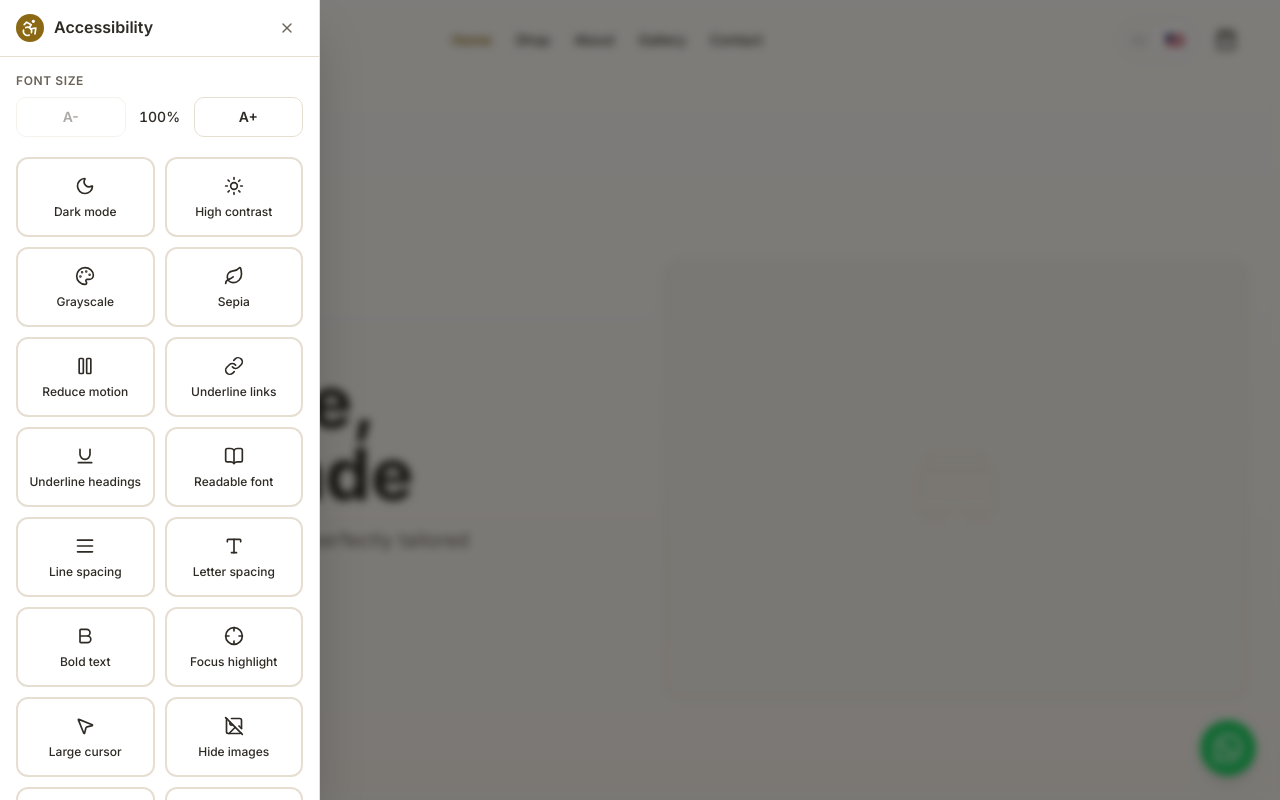
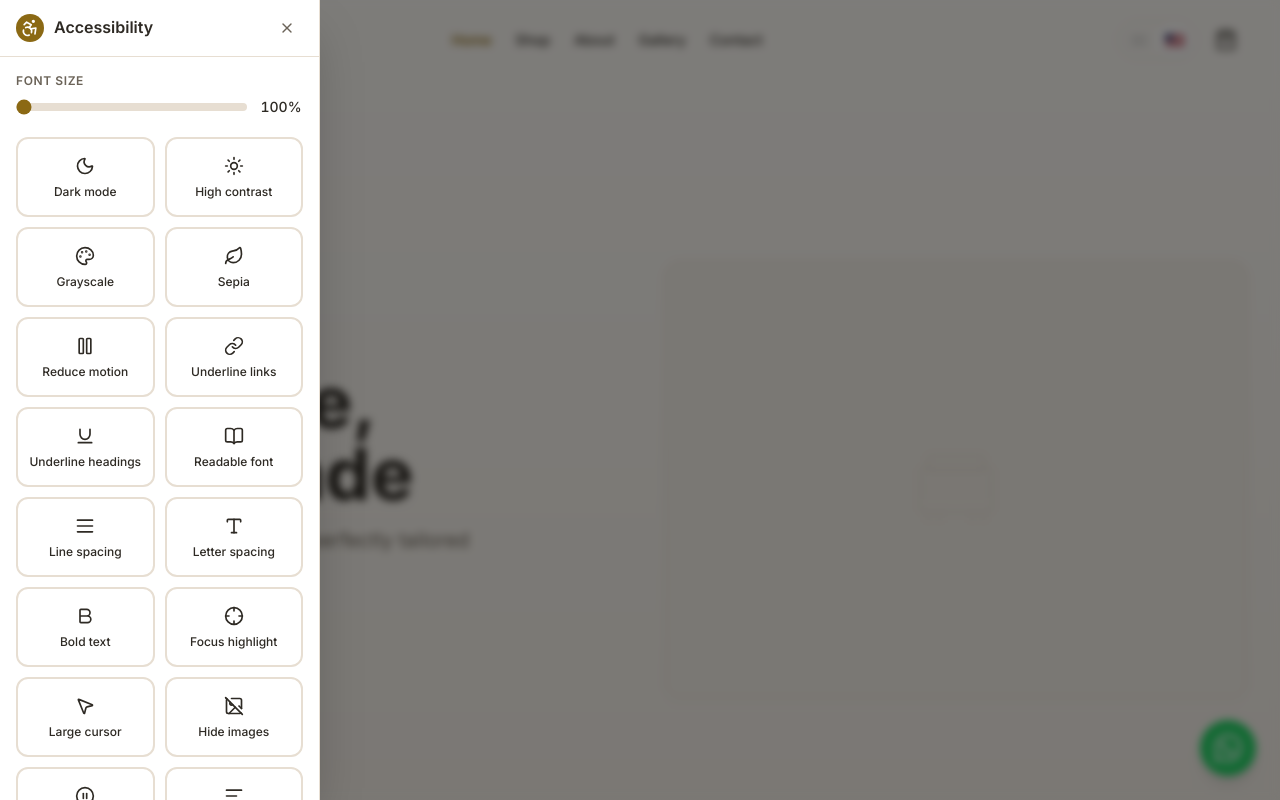
Before and after one commit to Omril7/luma, a Next.js app: page /en in a window 1280 px wide. Both pictures are taken after a click on the button 48 px from the left and 752 px from the top of the page. Shown: the top 800 px of the page. Built offline with nearby package versions, Linux system fonts and the light colour scheme.

Commit message:
Replace A11y font-size stepper with a 100-150% range slider

```diff
--- a/src/components/A11yWidget.tsx
+++ b/src/components/A11yWidget.tsx
@@ -56,11 +56,11 @@ const OPTIONS: Option[] = [
   { key: 'readingGuide', Icon: AlignLeft },
 ]
 
-const FONT_STEP_LABELS = ['100%', '115%', '130%', '150%']
-const FONT_SCALES = [1, 1.15, 1.3, 1.5]
+const FONT_MIN = 100
+const FONT_MAX = 150
 
 const DEFAULT_PREFS: A11yPrefs = {
-  fontStep: 0,
+  fontPercent: 100,
   contrast: false,
   dark: false,
   grayscale: false,
@@ -94,7 +94,7 @@ export function A11yWidget() {
   // Sync all prefs to <html> data attributes
   useEffect(() => {
     const html = document.documentElement
-    html.style.setProperty('--font-scale', String(FONT_SCALES[a11y.fontStep] ?? 1))
+    html.style.setProperty('--font-scale', String(a11y.fontPercent / 100))
     html.setAttribute('data-contrast', a11y.contrast ? 'true' : '')
     html.setAttribute('data-reduce-motion', a11y.noMotion ? 'true' : '')
     html.setAttribute('data-underline-links', a11y.links ? 'true' : '')
@@ -145,7 +145,7 @@ export function A11yWidget() {
     }
   }, [open])
 
-  const hasActive = a11y.fontStep > 0 || OPTIONS.some(({ key }) => a11y[key])
+  const hasActive = a11y.fontPercent > 100 || OPTIONS.some(({ key }) => a11y[key])
 
   const resetAll = () => setA11y(DEFAULT_PREFS)
 
@@ -274,26 +274,21 @@ export function A11yWidget() {
                 <p className="mb-2 text-xs font-semibold uppercase tracking-wider text-text-muted">
                   {t('fontSize')}
                 </p>
-                <div className="flex items-center gap-2">
-                  <button
-                    onClick={() => setA11y({ fontStep: Math.max(0, a11y.fontStep - 1) })}
-                    disabled={a11y.fontStep === 0}
-                    aria-label={t('decrease')}
-                    className="flex h-10 flex-1 items-center justify-center rounded-lg border border-border text-sm font-semibold text-text-main transition-colors hover:bg-secondary hover:text-primary disabled:cursor-not-allowed disabled:opacity-40 focus-visible:outline-2"
-                  >
-                    A-
-                  </button>
-                  <span className="min-w-[52px] text-center text-sm font-medium tabular-nums text-text-main">
-                    {FONT_STEP_LABELS[a11y.fontStep]}
+                <div className="flex items-center gap-3">
+                  <input
+                    type="range"
+                    min={FONT_MIN}
+                    max={FONT_MAX}
+                    step={1}
+                    value={a11y.fontPercent}
+                    onChange={(e) => setA11y({ fontPercent: Number(e.target.value) })}
+                    aria-label={t('fontSize')}
+                    aria-valuetext={`${a11y.fontPercent}%`}
+                    className="h-2 flex-1 cursor-pointer appearance-none rounded-full bg-border accent-primary"
+                  />
+                  <span className="min-w-[44px] text-center text-sm font-medium tabular-nums text-text-main">
+                    {a11y.fontPercent}%
                   </span>
-                  <button
-                    onClick={() => setA11y({ fontStep: Math.min(3, a11y.fontStep + 1) })}
-                    disabled={a11y.fontStep === 3}
-                    aria-label={t('increase')}
-                    className="flex h-10 flex-1 items-center justify-center rounded-lg border border-border text-sm font-semibold text-text-main transition-colors hover:bg-secondary hover:text-primary disabled:cursor-not-allowed disabled:opacity-40 focus-visible:outline-2"
-                  >
-                    A+
-                  </button>
                 </div>
               </div>
 
--- a/src/i18n/en.json
+++ b/src/i18n/en.json
@@ -31,8 +31,6 @@
   "a11y": {
     "widget": "Accessibility",
     "fontSize": "Font size",
-    "increase": "Increase font",
-    "decrease": "Decrease font",
     "resetAll": "Reset all",
     "open": "Open accessibility menu",
     "close": "Close accessibility menu",
--- a/src/i18n/he.json
+++ b/src/i18n/he.json
@@ -31,8 +31,6 @@
   "a11y": {
     "widget": "נגישות",
     "fontSize": "גודל טקסט",
-    "increase": "הגדל גופן",
-    "decrease": "הקטן גופן",
     "resetAll": "איפוס הכל",
     "open": "פתח תפריט נגישות",
     "close": "סגור תפריט נגישות",
--- a/src/stores/uiStore.ts
+++ b/src/stores/uiStore.ts
@@ -10,7 +10,7 @@ interface Toast {
 }
 
 export interface A11yPrefs {
-  fontStep: number // 0=100% 1=115% 2=130% 3=150%
+  fontPercent: number // 100–150, step 1
   contrast: boolean
   dark: boolean
   grayscale: boolean
@@ -42,7 +42,7 @@ export const useUiStore = create<UiState>()(
     (set) => ({
       toasts: [],
       a11y: {
-        fontStep: 0,
+        fontPercent: 100,
         contrast: false,
         dark: false,
         grayscale: false,
```
